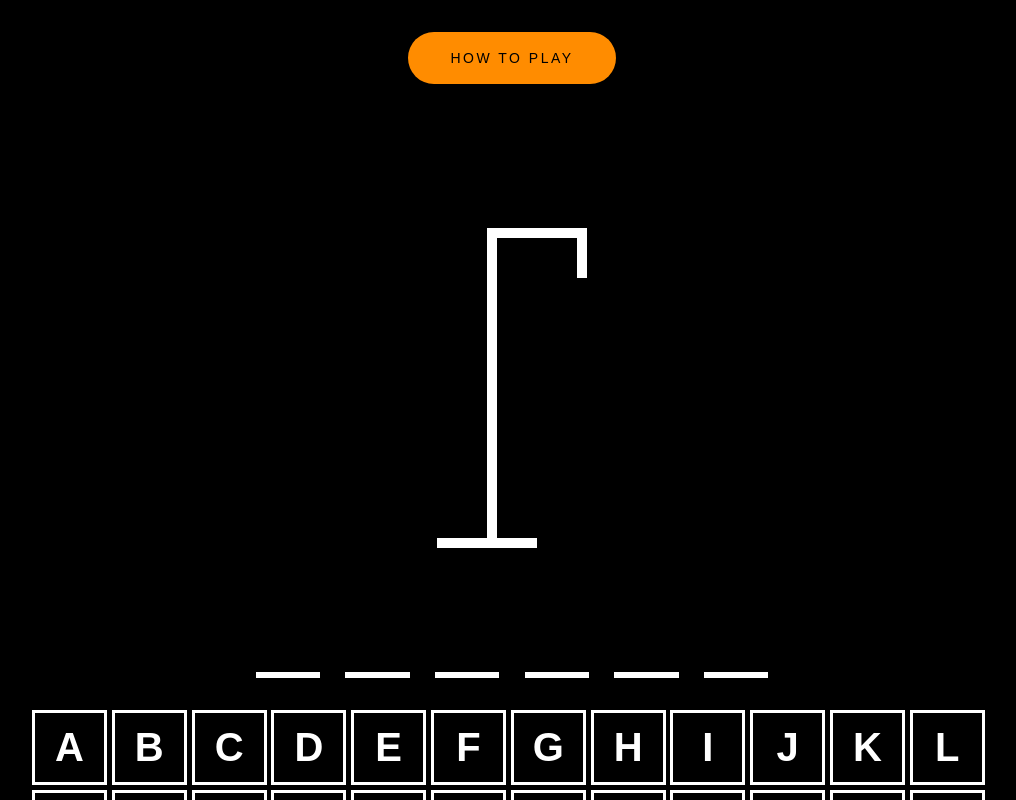
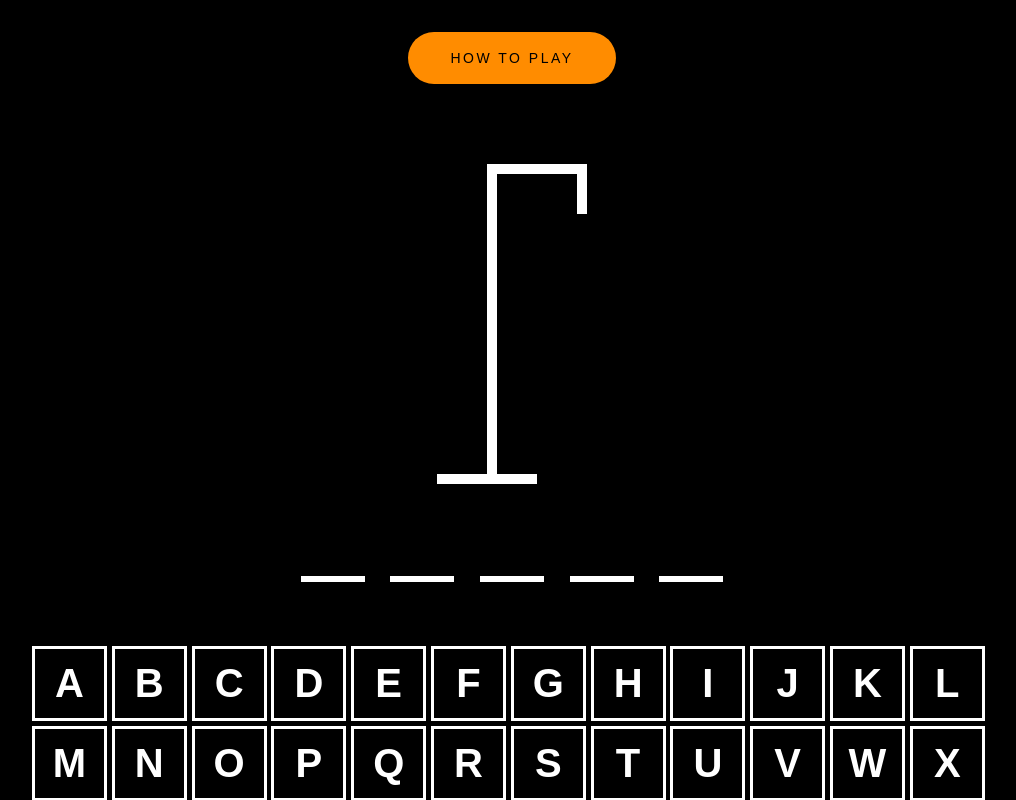
Before and after one commit to BRp99/hangman2, a React (Create React App) app: page / in a window 1280 px wide. Shown: the top 800 px of the page, without its empty margins (136-1152 px from the left). Built offline with nearby package versions, Linux system fonts and the light colour scheme.

Commit message:
remove gap

```diff
--- a/src/Components/App/App.module.css
+++ b/src/Components/App/App.module.css
@@ -1,7 +1,6 @@
 .containerApp {
   display: flex;
   flex-direction: column;
-  gap: 2rem;
   align-items: center;
   margin: 2rem;
 }
--- a/src/Components/DisplayWord/DisplayWord.module.css
+++ b/src/Components/DisplayWord/DisplayWord.module.css
@@ -5,6 +5,7 @@
   font-weight: bold;
   text-transform: uppercase;
   justify-content: center;
+  padding-bottom: 4rem;
 }
 
 .letter {
--- a/src/words.json
+++ b/src/words.json
@@ -389,8 +389,6 @@
   "refer",
   "regard",
   "region",
-  "report",
-  "respect",
   "rest",
   "result",
   "return",
```
